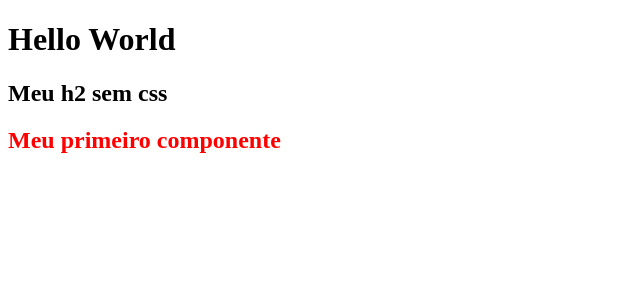
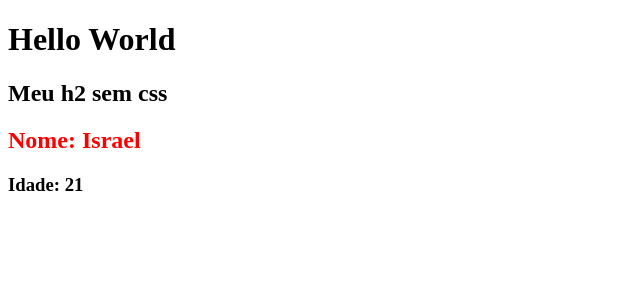
Before and after one commit to israelsilva282/Study-Angular, an Angular app: page / in a window 1280 px wide. Shown: the top 300 px of the page, without its empty margins (0-640 px from the left). Built offline with nearby package versions, Linux system fonts and the light colour scheme.

Commit message:
Adicionando interpolação de variáveis

```diff
--- a/src/app/components/first-component/first-component.component.html
+++ b/src/app/components/first-component/first-component.component.html
@@ -1 +1,2 @@
-<h2>Meu primeiro componente</h2>
+<h2>Nome: {{ name }}</h2>
+<h3>Idade: {{ age }}</h3>
--- a/src/app/components/first-component/first-component.component.ts
+++ b/src/app/components/first-component/first-component.component.ts
@@ -6,5 +6,7 @@ import { Component } from '@angular/core';
   styleUrls: ['./first-component.component.css']
 })
 export class FirstComponentComponent {
+  name: string = 'Israel';
+  age: number = 21;
 
 }
```
